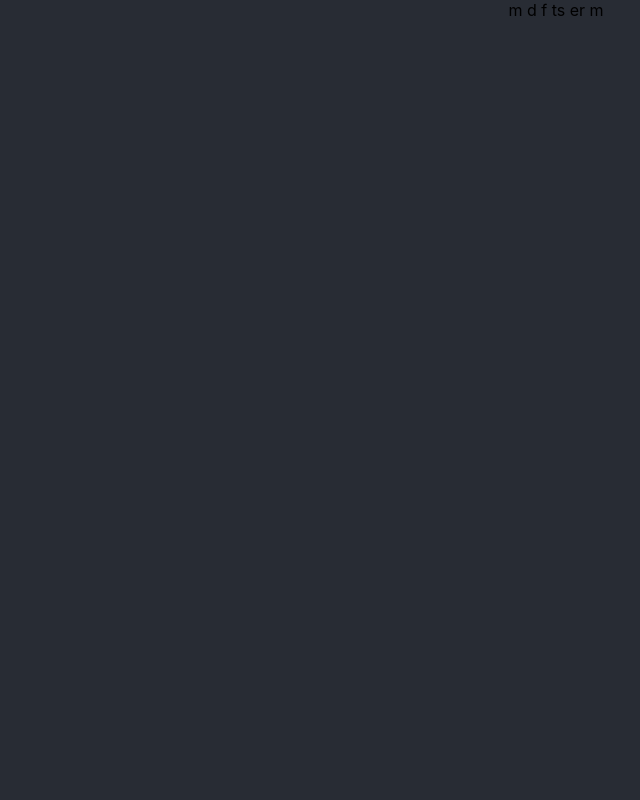
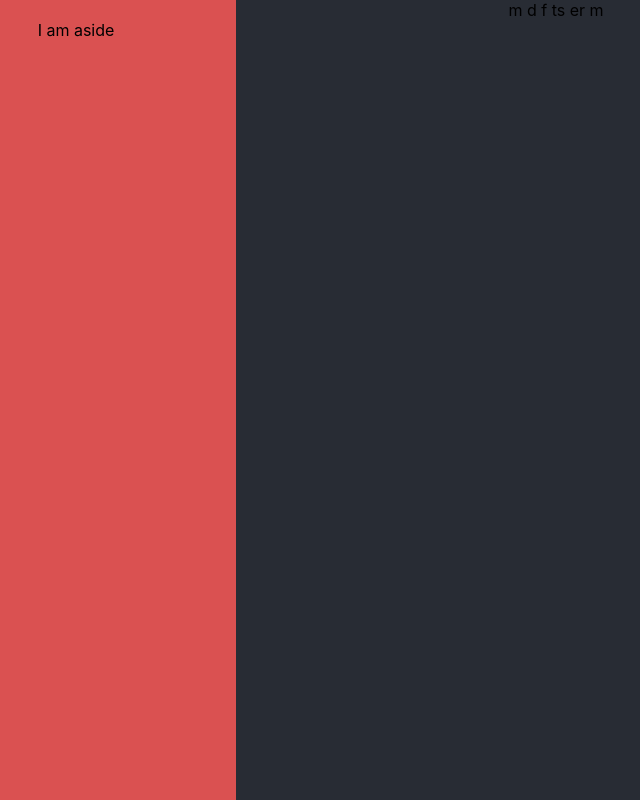
Before and after one commit to ericcnguyen04/typespeed, a React (Create React App) app: page / in a window 1280 px wide. Shown: the whole page, without its empty margins (84-724 px from the left). Built offline with nearby package versions, Linux system fonts and the light colour scheme.

Commit message:
made aside bar

```diff
--- a/src/App.css
+++ b/src/App.css
@@ -4,31 +4,18 @@
   min-height: 100vh;
 }
 
-.App-logo {
-  height: 40vmin;
-  pointer-events: none;
-}
-
-.App-header {
-  background-color: #282c34;
-  min-height: 100vh;
+.aside {
+  height: 100%;
+  width: 25%;
+  position: fixed;
+  z-index: 1;
+  top: 0;
+  left: 0;
+  background-color:#da5151;
+  transition: .5s ease;
+  overflow-x: hidden;
+  padding-top: 20px;
   display: flex;
   flex-direction: column;
   align-items: center;
-  justify-content: center;
-  font-size: calc(10px + 2vmin);
-  color: white;
 }
-
-.App-link {
-  color: #61dafb;
-}
-
-@keyframes App-logo-spin {
-  from {
-    transform: rotate(0deg);
-  }
-  to {
-    transform: rotate(360deg);
-  }
-}
--- a/src/App.tsx
+++ b/src/App.tsx
@@ -1,10 +1,10 @@
-import React from 'react';
-import logo from './logo.svg';
 import './App.css';
+import Aside from './Components/partials/Aside';
 
 function App() {
   return (
     <div className="App">
+      <Aside />
       m d f ts er m
     </div>
   );
--- a/src/Components/partials/Aside.tsx
+++ b/src/Components/partials/Aside.tsx
@@ -1,7 +1,7 @@
 export default function Aside() {
     return (
-        <>
-        I am aside
-        </>
+        <div className="aside">
+            I am aside
+        </div>
     )
 }
--- a/src/Components/partials/Nav.tsx
+++ b/src/Components/partials/Nav.tsx
@@ -1,7 +1,7 @@
 export default function Nav() {
     return (
-        <>
+        <div>
         I am nav
-        </>
+        </div>
     )
 }
```
